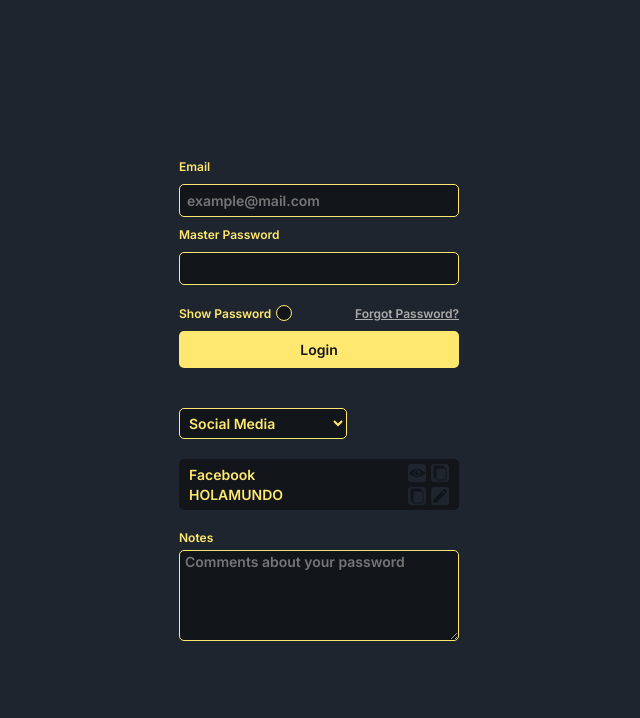
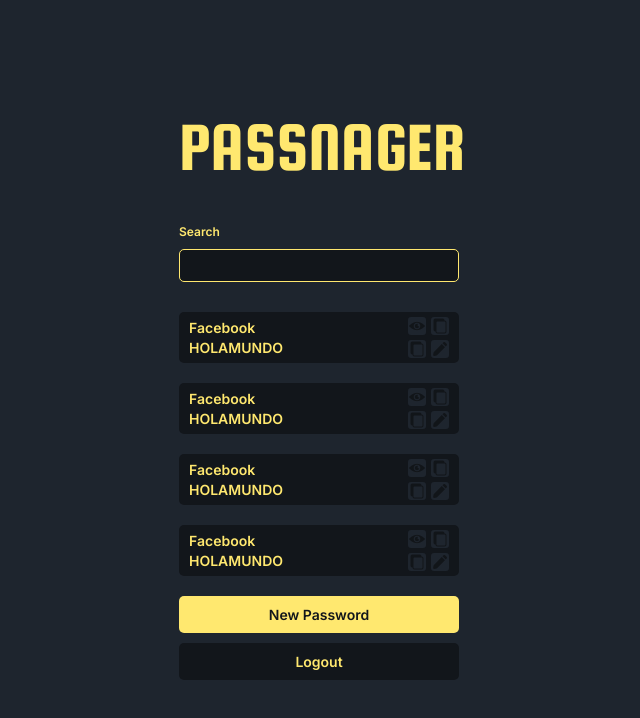
Before and after one commit to cfernandom/password-manager-react, a React (Vite) app: page /profile in a window 1280 px wide. Shown: the top 718 px of the page, without its empty margins (321-961 px from the left). Built offline with nearby package versions, Linux system fonts and the light colour scheme; no server answers.

Commit message:
feat(profile-register):profile-ui,register-ui

```diff
--- a/src/components/ButtonApp.jsx
+++ b/src/components/ButtonApp.jsx
@@ -1,9 +1,9 @@
 import './ButtonApp.css'
 import PropTypes from 'prop-types'
 
-function ButtonApp ({ text, styleBtn }) {
+function ButtonApp ({ text, styleBtn, functionality }) {
     return (
-        <button className={styleBtn ? 'main' : 'secondary'}>
+        <button className={styleBtn ? 'main' : 'secondary'} onClick={functionality}>
             { text }
         </button>
     )
@@ -11,7 +11,8 @@ function ButtonApp ({ text, styleBtn }) {
 
 ButtonApp.propTypes = {
     text: PropTypes.string,
-    styleBtn: PropTypes.bool
+    styleBtn: PropTypes.bool,
+    functionality: PropTypes.func
 }
 
 export default ButtonApp
--- a/src/components/FormInput.jsx
+++ b/src/components/FormInput.jsx
@@ -1,6 +1,6 @@
 import PropTypes from 'prop-types'
 import { useState } from 'react'
-import './formInput.css'
+import '../stylesheets/LoginForm.css'
 
 const FormInput = (props) => {
     const [focused, setFocused] = useState(false)
--- a/src/components/formInput.css
+++ /dev/null
@@ -1,46 +0,0 @@
-.formInput{
-    display: flex;
-    flex-direction: column;
-    width: 280px;
-}
-
-input{
-    padding: 15px;
-    margin: 10px 0px;
-    border-radius: 5px;
-    border: 1px solid gray;
-}
-
-.formInput label{
-    display: inline;
-}
-.show-password {
-    display: flex;
-    flex-direction: row;
-    align-items: center;
-  }
-
-.show-password label{
-    margin-right: 5px;
-    padding: 0;
-}
-
-label{
-    font-size: 12px;
-    color: gray;
-}
-
-span{
-    font-size: 12px;
-    padding: 3px;
-    color: red;
-    display: none;
-}
-
-input:invalid[focused="true"]{
-    border: 1px solid red;
-}
-
-input:invalid[focused="true"] ~ span{
-    display: block;
-}
--- a/src/features/authentication/components/RegisterForm.jsx
+++ b/src/features/authentication/components/RegisterForm.jsx
@@ -1,5 +1,7 @@
-import { useState } from 'react'
+import { useState, useEffect } from 'react'
 import FormInput from '../../../components/FormInput'
+import ButtonApp from '../../../components/ButtonApp'
+import '../../../stylesheets/RegisterForm.css'
 
 const RegisterForm = () => {
     // const { auth } = useAuth()
@@ -8,38 +10,6 @@ const RegisterForm = () => {
         password: '',
         passwordConfirmation: ''
     })
-    const inputs = [
-        {
-            id: 1,
-            name: 'email',
-            type: 'email',
-            placeholder: 'example@mail.com',
-            errorMessage: 'It should be a valid email address!',
-            label: 'Email',
-            required: true
-        },
-        {
-            id: 2,
-            name: 'password',
-            type: 'password',
-            placeholder: 'Password',
-            errorMessage:
-                'Password should be 8-20 characters and include at least 1 letter, 1 number and 1 special character!',
-            label: 'Password',
-            pattern: '^(?=.*[0-9])(?=.*[a-zA-Z])(?=.*[!@#$%^&*])[a-zA-Z0-9!@#$%^&*]{8,20}$',
-            required: true
-        },
-        {
-            id: 5,
-            name: 'passwordConfirmation',
-            type: 'password',
-            placeholder: 'Confirm Password',
-            errorMessage: 'Passwords don\'t match!',
-            label: 'Confirm Password',
-            pattern: values.password,
-            required: true
-        }
-    ]
 
     const handleSubmit = (e) => {
         e.preventDefault()
@@ -48,20 +18,86 @@ const RegisterForm = () => {
         setValues({ ...values, [e.target.name]: e.target.value })
     }
 
+    const [showPass, setShowPass] = useState(false)
+
+    const toggleShowPass = () => {
+        setShowPass(!showPass)
+    }
+
+    const generatePassword = () => {
+        const length = 8
+        const charset = 'abcdefghijklmnopqrstuvwxyzABCDEFGHIJKLMNOPQRSTUVWXYZ0123456789!@#$%^&*()_+'
+        let password = ''
+        for (let i = 0; i < length; ++i) {
+            password += charset.charAt(Math.floor(Math.random() * charset.length))
+        }
+        return password
+    }
+
+    const handleGeneratePassword = () => {
+        const generatedPassword = generatePassword()
+        console.log(generatePassword)
+        setValues({ ...values, password: generatedPassword })
+    }
+
+    useEffect(() => {
+        const passwordInput = document.querySelector('.password-register input')
+        if (passwordInput) {
+            passwordInput.value = values.password
+        }
+    }, [values.password])
+
     return (
         <div className="app">
             <form onSubmit={handleSubmit}>
                 <h1>Register</h1>
-                {inputs.map((input) => (
+                <FormInput
+                    className = 'email-register'
+                    showPassword = {false}
+                    name = 'email'
+                    type = 'email'
+                    placeholder = 'example@mail.com'
+                    label = 'Email'
+                    errorMessage = 'It should be a valid email address!'
+                    required = { true }
+                    onChange={onChange}
+                />
+                <FormInput
+                    className = 'password-register'
+                    showPassword = {false}
+                    name = 'password'
+                    type = { showPass ? 'text' : 'password' }
+                    label = 'Master Password'
+                    pattern = '/^(?=.*[0-9])(?=.*[a-z])(?=.*[A-Z])(?=.*\W)(?!.* ).{8,16}$/'
+                    errorMessage = 'It should contains a number, uppercase, lowercase, symbol with 8 min length'
+                    required = { true }
+                    onChange={onChange}
+                />
+                <div className='register-button-box'>
                     <FormInput
-                        key={input.id}
-                        {...input}
-                        value={values[input.name]}
-                        onChange={onChange}
+                        className = 'password-checkbox'
+                        showPassword = {true}
+                        name = 'password'
+                        type = 'checkbox'
+                        label = 'Show Password'
+                        required = { false }
+                        onChange={() => { toggleShowPass() }}
                     />
-                ))}
-                <button>Submit</button>
+                    <ButtonApp text='Generate Password' styleBtn={false}/>
+                </div>
+                <FormInput
+                    className = 'password-register-confirm'
+                    showPassword = {false}
+                    name = 'password'
+                    type = { showPass ? 'text' : 'password' }
+                    label = 'Confirm Master Password'
+                    pattern = '(?=^.{8,}$)((?=.*\d)|(?=.*\W+))(?![.\n])(?=.*[A-Z])(?=.*[a-z]).*$'
+                    required = { true }
+                    onChange={onChange}
+                />
+                <ButtonApp text='Sign Up' styleBtn={true} functionality={handleGeneratePassword}/>
             </form>
+            <ButtonApp text='Go Back' styleBtn={false}/>
         </div>
     )
 }
--- a/src/pages/Profile.jsx
+++ b/src/pages/Profile.jsx
@@ -1,18 +1,57 @@
-import CategorySelect from '../components/CategorySelect'
 import PasswordInfo from '../components/PasswordInfo'
-import UsrComment from '../components/UsrComment'
-import LoginForm from '../features/authentication/components/LoginForm'
+import FormInput from '../components/FormInput'
+import { useState } from 'react'
+import ButtonApp from '../components/ButtonApp'
+import '../stylesheets/Profile.css'
 
 export function Profile () {
+    const [values, setValues] = useState({
+        search: ''
+    })
+
+    const onChange = (e) => {
+        setValues({ ...values, [e.target.name]: e.target.value })
+    }
+
     return (
-        <div>
-            <LoginForm />
-            <CategorySelect />
+        <div className='profile-container'>
+            <h1>PASSNAGER</h1>
+            <FormInput
+                className = 'profile-search'
+                showPassword = {false}
+                name = 'search'
+                type = 'text'
+                label = 'Search'
+                required = { false }
+                onChange={onChange}
+            />
             <PasswordInfo
                 passwordTitle='Facebook'
                 password='HOLAMUNDO'
             />
-            <UsrComment />
+            <PasswordInfo
+                passwordTitle='Facebook'
+                password='HOLAMUNDO'
+            />
+            <PasswordInfo
+                passwordTitle='Facebook'
+                password='HOLAMUNDO'
+            />
+            <PasswordInfo
+                passwordTitle='Facebook'
+                password='HOLAMUNDO'
+            />
+            <div className='profile-btn-box'>
+                <ButtonApp
+                    className='new-pass-btn'
+                    text='New Password'
+                    styleBtn={true}
+                />
+                <ButtonApp
+                    text='Logout'
+                    styleBtn={false}
+                />
+            </div>
         </div>
     )
 }
--- a/src/pages/Register.jsx
+++ b/src/pages/Register.jsx
@@ -3,8 +3,6 @@ import RegisterForm from '../features/authentication/components/RegisterForm'
 export function Register () {
     return (
         <>
-            <h1>Register</h1>
-            <p>Register Form</p>
             <RegisterForm />
         </>
     )
--- a/src/stylesheets/LoginForm.css
+++ b/src/stylesheets/LoginForm.css
@@ -9,6 +9,8 @@ input{
     margin: 10px 0px;
     border-radius: 5px;
     border: 1px solid #FFE86F;
+    background-color: #12161b;
+    color: #FFE86F;
 }
 
 .formInput label{
--- /dev/null
+++ b/src/stylesheets/Profile.css
@@ -0,0 +1,8 @@
+.profile-container{
+    display: flex;
+    flex-direction: column;
+    width: 280px;
+}
+.profile-btn-box{
+    margin-top: 20px;
+}
--- /dev/null
+++ b/src/stylesheets/RegisterForm.css
@@ -0,0 +1,15 @@
+h1{
+    text-align: center;
+}
+
+.register-button-box{
+    display: flex;
+    flex-direction: row;
+    justify-content: space-between;
+    margin: 10px 0;
+}
+.register-button-box .secondary{
+    width: 50%;
+    font-size: 0.8em;
+    margin: 0;
+}
```
